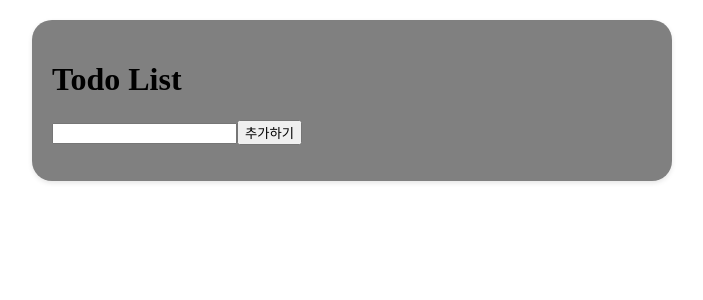
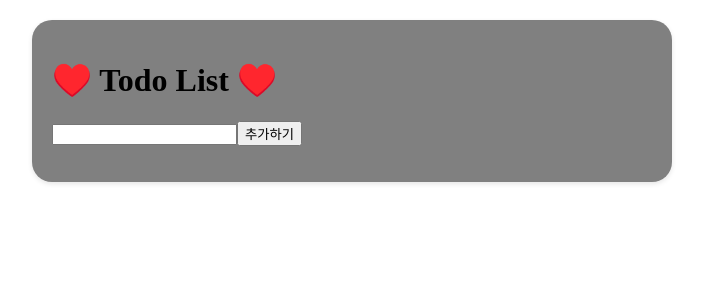
Before and after one commit to Dongwhee-1/lion_todo, a Next.js app: page / in a window 1280 px wide. Shown: the top 300 px of the page, without its empty margins (288-991 px from the left). Built offline with nearby package versions, Linux system fonts and the light colour scheme.

Commit message:
sy.third

```diff
--- a/src/components/TodoList.js
+++ b/src/components/TodoList.js
@@ -59,7 +59,7 @@ const TodoList = () => {
   return (
     <div className={styles.container}>
       <h1 className="text-xl mb-4 font-bold underline underline-offset-4 decoration-wavy">
-        Todo List
+        ♥️ Todo List ♥️
       </h1>
       {/* 할 일을 입력받는 텍스트 필드입니다. */}
       <input
```
